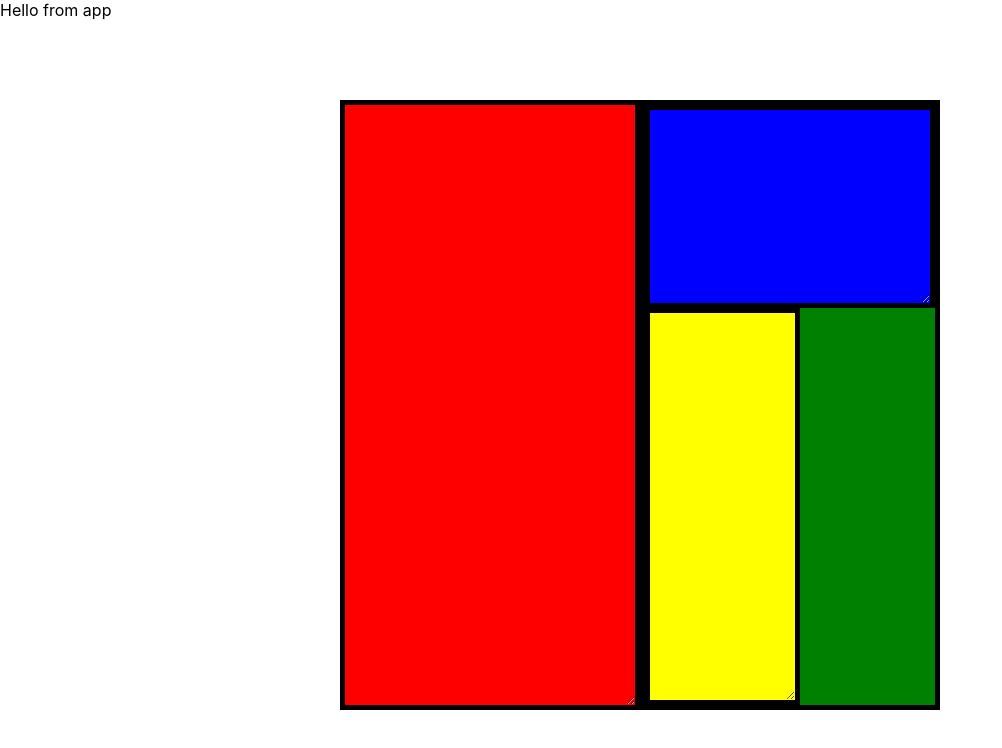
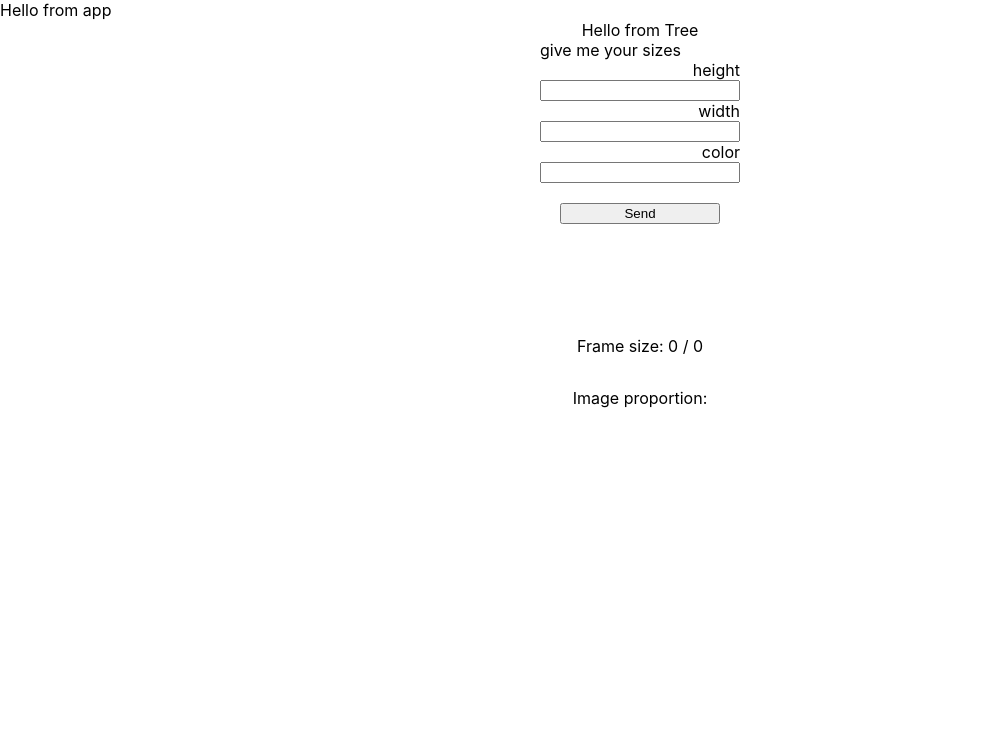
Before and after one commit to DabTheMatt/divas, a React (Create React App) app: page / in a window 1280 px wide. Shown: the top 748 px of the page, without its empty margins (0-1002 px from the left). Built offline with nearby package versions, Linux system fonts and the light colour scheme.

Commit message:
make div

```diff
--- a/src/App.js
+++ b/src/App.js
@@ -1,11 +1,12 @@
 import './App.css';
-import Home from "./components/Home";
+import Tree from "./components/Tree";
+
 
 function App() {
   return (
     <div>
       Hello from app
-    <Home />
+    <Tree />
     </div>
   );
 }
--- /dev/null
+++ b/src/components/Form.js
@@ -0,0 +1,81 @@
+import React from 'react';
+import styled from "styled-components";
+
+class Form extends React.Component {
+    state = {
+        height: "",
+        width: "",
+        color: ""
+    }
+
+    handleChange = (event) => {
+        console.log(event);
+        const target = event.target;
+        const value = target.value;
+        const name = event.target.name;
+        console.log(name);
+        this.setState({
+            [name]: value
+        })
+    }
+
+    handleSend = (e) => {
+        e.preventDefault();
+        this.props.makeFrame(this.state.height, this.state.width, this.state.color)
+    }
+
+    render() {
+        return (
+            <FormWrapper>
+                <label className="formTitle">give me your sizes</label>
+                <label>height</label>
+                <input
+                name="height"
+                type="number"
+                value={this.state.height}
+
+                onChange={this.handleChange}
+                />
+                <label>width</label>
+                <input
+                name="width"
+                type="number"
+                value={this.state.width}
+
+                onChange={this.handleChange}
+                />
+                <label>color</label>
+                <input
+                name="color"
+                type="text"
+                value={this.state.color}
+
+                onChange={this.handleChange}
+                />
+                <br/>
+                <button onClick={(e)=>this.handleSend(e)}>Send</button>
+
+            </FormWrapper>
+        );
+    }
+}
+
+export const FormWrapper = styled.form`
+margin: 0 auto;
+width: 200px;
+display: flex;
+flex-direction: column;
+margin-bottom: 4rem;
+label {
+    text-align: right;
+}
+.formTitle {
+    text-align: left;
+}
+button {
+    width: 80%;
+    align-self: center;
+}
+`;
+
+export default Form;
--- /dev/null
+++ b/src/components/Frame.js
@@ -0,0 +1,39 @@
+import React, { Component } from "react";
+import styled from "styled-components";
+
+class Frame extends Component {
+  state = {};
+
+  render() {
+    return (
+      <FlexWrapper>
+        <FrameWrapper
+          propsHeight={this.props.height}
+          propsWidth={this.props.width}
+          propsColor={this.props.color}
+        ></FrameWrapper>
+        <p>
+          Frame size: {this.props.height} / {this.props.width}{" "}
+        </p>
+        <p>Image proportion: </p>
+      </FlexWrapper>
+    );
+  }
+}
+
+export const FrameWrapper = styled.div`
+  height: ${(props) => props.propsHeight || "0px"};
+  width: ${(props) => props.propsWidth || "0px"};
+
+  background: ${(props => props.propsColor || "lightgrey")}
+`;
+
+export const FlexWrapper = styled.div`
+margin-top: 2rem;
+display: flex;
+flex-direction: column;
+align-items:center;
+justify-content: center;
+`;
+
+export default Frame;
--- /dev/null
+++ b/src/components/Tree.js
@@ -0,0 +1,48 @@
+import React from "react";
+import styled from "styled-components";
+import Frame from "./Frame";
+import Form from "./Form";
+
+
+
+class Tree extends React.Component {
+    state = {
+        height: 0,
+        width: 0,
+        color: ""
+    }
+
+    makeFrame = (height, width, color) => {
+        this.setState({
+            height: `${height}px`,
+            width: `${width}px`,
+            color: color
+        })
+        return (
+            <div style={{height:`${height}px`, width:`${width}px`, bacground:"grey"}}></div>
+        )
+    }
+
+    render() {
+        return (
+            <TreeWrapper>
+                Hello from Tree
+                <Form makeFrame={this.makeFrame}/>
+                <Frame
+                height={this.state.height}
+                width={this.state.width}
+                color={this.state.color}
+                />
+            </TreeWrapper>
+        );
+    }
+}
+
+export const TreeWrapper = styled.div`
+display: flex;
+align-items: center;
+justify-content: center;
+flex-direction: column;
+`;
+
+export default Tree;
--- a/src/components/Home.js
+++ b/src/examples/Home.js
@@ -31,7 +31,7 @@ display: flex;
 align-items: center;
 justify-content: stretch;
 padding: 5rem;
-flex-shrink:
+flex-shrink: 2
 `;
 
 export const DivLeft = styled.div`
```
